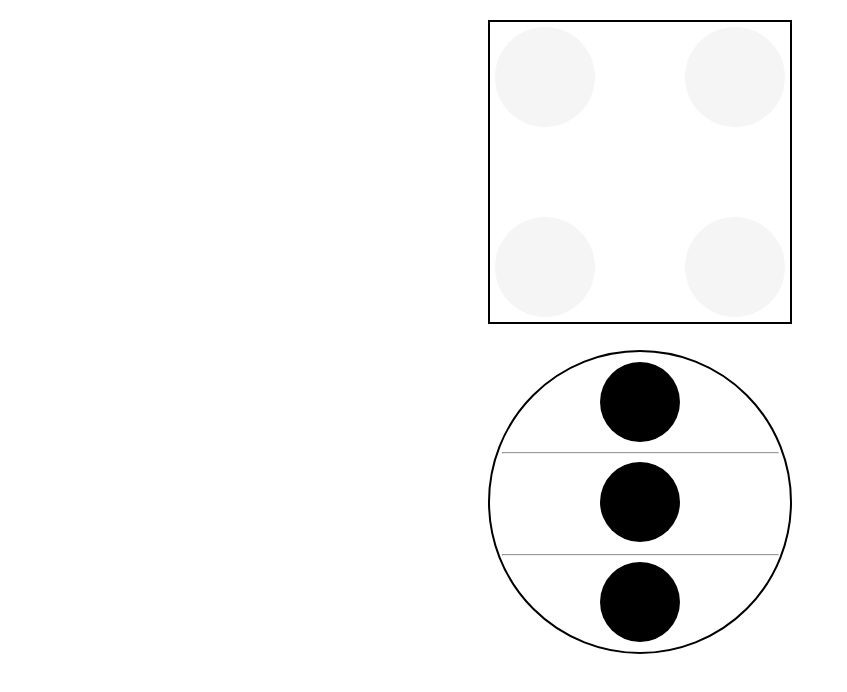
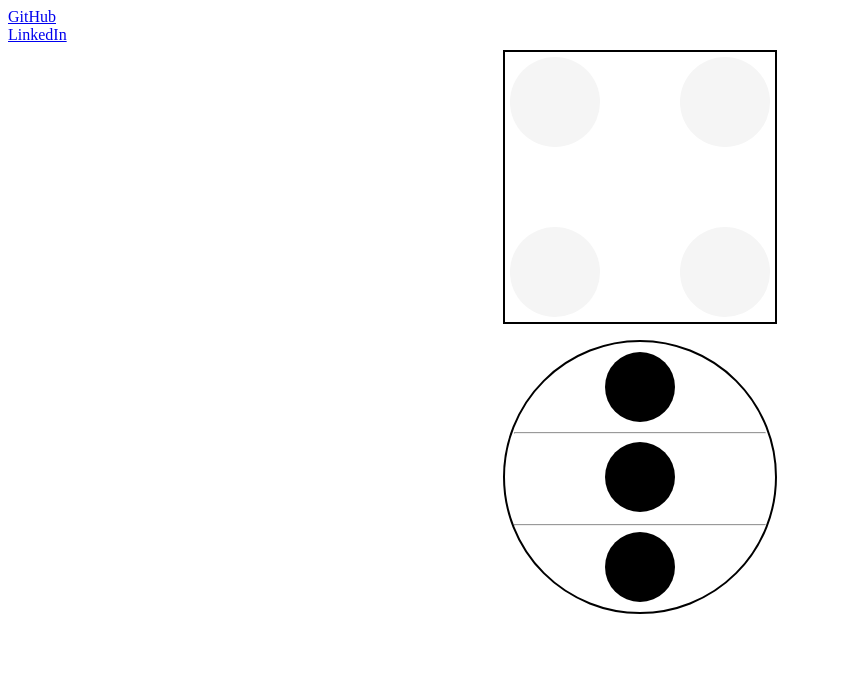
Before and after one commit to HassanElHassan/stroomdiagram-hulp, a plain HTML site: page index.html in a window 1280 px wide. Shown: the whole page, without its empty margins (0-847 px from the left). Drawn offline with Linux system fonts and the light colour scheme.

Commit message:
LinkedIn and GitHub Link added to .html

```diff
--- a/index.html
+++ b/index.html
@@ -7,6 +7,24 @@
     <link rel="stylesheet" href="stroomdiagram.css">
 </head>
 <body>
+
+    <!-- This project's GitHub Repository URL -->
+    <a
+    class = "link"
+    href="https://github.com/HassanElHassan/hassan-userdetails"
+    target="_blank"
+    >
+    GitHub
+    </a>
+    <br>
+    <!-- My LinkedIn public profile URL -->
+    <a
+    class = "link"
+    href="https://www.linkedin.com/in/hassan-el-hassan/"
+    target="_blank"
+    >
+    LinkedIn
+    </a>
 
     <div class="container">
         <div class="backgound" onclick="background()"></div>
--- a/stroomdiagram.css
+++ b/stroomdiagram.css
@@ -3,28 +3,28 @@
 }
 
 .container {
-	width: 300px;
-	height: 300px;
+	width: 270px;
+	height: 270px;
 	border:2px solid black;
 	position: absolute;
 	left: 0;
     right: 0;
-    top: 20px;
+    top: 50px;
     margin: auto;
     cursor: pointer;
 }
 
 .backgound{
-    width: 300px;
-    height: 300px;
+    width: 270px;
+    height: 270px;
     position:absolute;
     background-color: white;
 }
 
 .circle{
     position: absolute;
-    width: 100px;
-    height: 100px;
+    width: 90px;
+    height: 90px;
     border-radius: 50%;
 }
 
@@ -54,52 +54,52 @@
 
 .controler{
     position: absolute;
-    width: 300px;
-    height: 300px;
+    width: 270px;
+    height: 270px;
     border-radius: 50%;
     border:2px solid black;
 	position: absolute;
 	left: 0;
     right: 0;
-    top: 350px;
+    top: 340px;
     margin: auto;
     cursor: pointer;
 }
 
 #line1 {
     position: relative;
-    width: 275px;
-    top: 100px;
+    width: 250px;
+    top: 90px;
     margin: auto;
 }
 
 #line2 {
     position: relative;
-    width: 275px;
-    top:200px;
+    width: 250px;
+    top: 180px;
     padding: 0;
     margin: auto;
 }
 
 .circle2{
     position: absolute;
-    width: 80px;
-    height: 80px;
+    width: 70px;
+    height: 70px;
     border-radius: 50%;
     background-color: black;
 }
 
 #top-control {
     top:10px;
-    left:110px;
+    left:100px;
 }
 
 #mid-control {
-    top:110px;
-    left:110px;
+    top:100px;
+    left:100px;
 }
 
 #bottom-control {
-    top:210px;
-    left:110px;
+    top:190px;
+    left:100px;
 }
```
